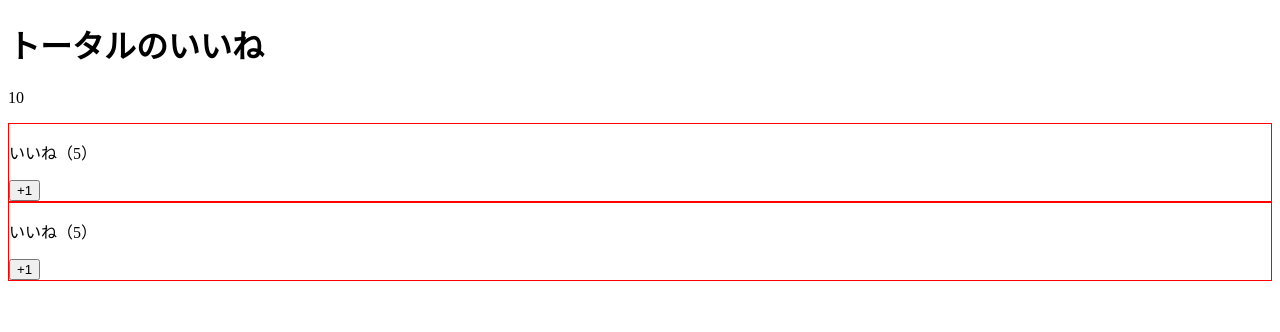
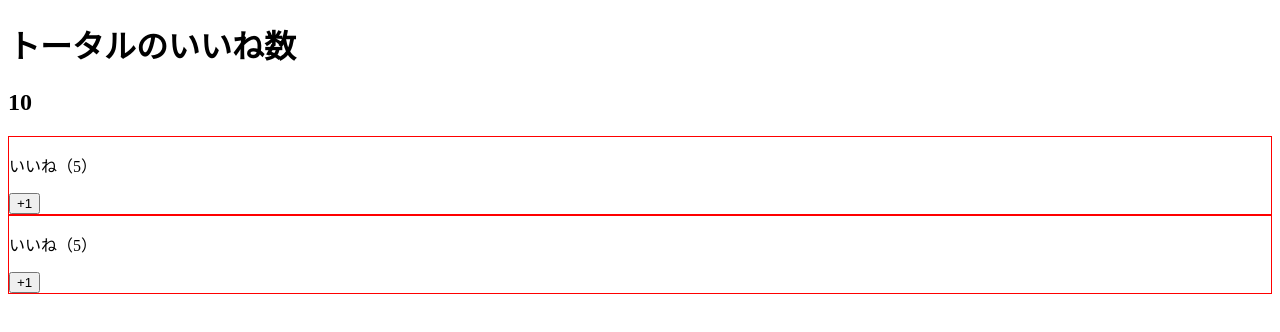
Before and after one commit to harukoya/sample-vue, a Vue app: page / in a window 1280 px wide. Shown: the top 332 px of the page. Built offline with nearby package versions, Linux system fonts and the light colour scheme.

Commit message:
スロットで子コンポーネントにHTMLごと送る

```diff
--- a/src/App.vue
+++ b/src/App.vue
@@ -1,7 +1,9 @@
 <template>
   <div>
-    <LikeHeader></LikeHeader>
-    <p>{{ number }}</p>
+    <LikeHeader>
+      <h1>トータルのいいね数</h1>
+      <h2>{{ number }}</h2>
+    </LikeHeader>
     <LikeNumber :total-number="number" v-on:my-click="incrementNumber"></LikeNumber>
     <LikeNumber :total-number="number"></LikeNumber>
   </div>
--- a/src/components/LikeHeader.vue
+++ b/src/components/LikeHeader.vue
@@ -1,3 +1,9 @@
 <template>
-  <h1>トータルのいいね</h1>
+  <div>
+    <slot></slot>
+  </div>
 </template>
+
+<script>
+
+</script>
```
